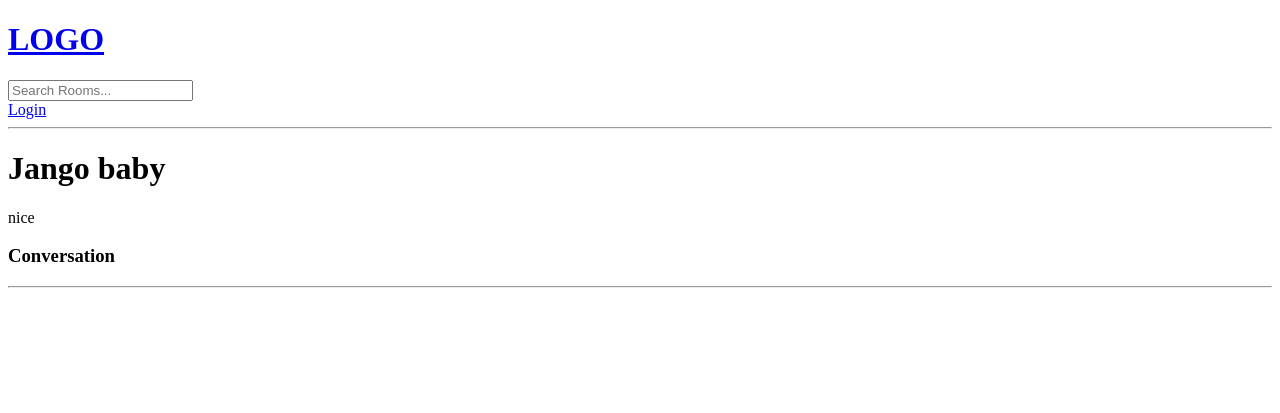
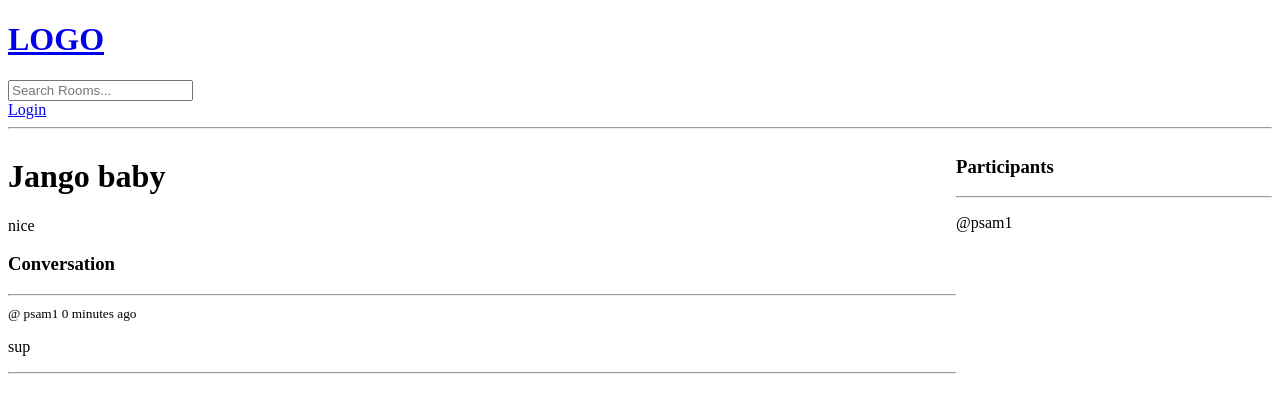
Before and after one commit to SamKhan32/DjangoTutorial, a Django app: page /room/5/ in a window 1280 px wide. Shown: the top 413 px of the page. Run offline with Django 5.2, Linux system fonts and the light colour scheme; data comes from the database, SQL or seed files in the repository; both versions use the stored data as it was after the commit.

Commit message:
3:27:30 - Activity Feed

```diff
--- a/tutorial/base/models.py
+++ b/tutorial/base/models.py
@@ -13,7 +13,7 @@ class Room(models.Model):
     topic = models.ForeignKey(Topic, on_delete=models.SET_NULL, null = True)
     name = models.CharField(max_length=200)
     description = models.TextField(null=True, blank=True)
-    #participants =
+    participants = models.ManyToManyField(User, related_name='participants', blank=True)
     updated = models.DateTimeField(auto_now=True)
     created = models.DateTimeField(auto_now_add=True)
     class Meta:
--- a/tutorial/base/templates/base/room.html
+++ b/tutorial/base/templates/base/room.html
@@ -1,6 +1,17 @@
 {% extends 'main.html' %}
 
 {% block content %}
+
+<style>
+
+    .room-container{
+        display: grid;
+        grid-template-columns: 3fr 1fr;
+    }
+</style>
+<div class = "room-container">
+    <div>
+
 
 <h1>{{room.name}}</h1>
 
@@ -11,5 +22,37 @@
 
     <h3>Conversation</h3>
     <hr>
+    {% for message in room_messages %}
+    <div>
+        {% if request.user == message.user %}
+        <a href="{% url 'delete-message' message.id %}">Delete</a>
+        {% endif %}
+        <small>@ {{message.user}}  {{message.created|timesince}} ago</small>
+        <p>{{message.body}}</p>
+        <hr>
+    </div>
+    {% endfor %}
 </div>
+{% if request.user.is_authenticated %}
+<div class="comment-form">
+    <form method="POST" action="">
+        {% csrf_token %}
+        <input text="text" name="body" placeholder="Write your message here..."/>
+    </form>
+</div>
+</div>
+{% endif %}
+</div>
+<div>
+    <h3>Participants</h3>
+    <hr>
+    {% for user in participants %}
+
+        <div>
+            <p>@{{ user.username }}</p>
+        </div>
+
+    {% endfor %}
+</div>
+
 {% endblock %}
--- a/tutorial/base/urls.py
+++ b/tutorial/base/urls.py
@@ -11,5 +11,5 @@ urlpatterns = [
     path('create-room/', views.createRoom, name = "create-room"),
     path('update-room/<str:pk>/', views.updateRoom, name = "update-room"),
     path('delete-room/<str:pk>/', views.deleteRoom, name = "delete-room"),
-
+    path('delete-message/<str:pk>/', views.deleteMessage, name = "delete-message"),
 ]
--- a/tutorial/base/views.py
+++ b/tutorial/base/views.py
@@ -6,7 +6,7 @@ from django.contrib.auth.models import User
 from django.contrib.auth import authenticate, login, logout
 from django.contrib.auth.decorators import login_required
 from django.http import HttpResponse
-from .models import Room, Topic
+from .models import Room, Topic, Message
 from .forms import RoomForm
 from django.contrib.auth.forms import UserCreationForm
 # Create your views here.
@@ -72,7 +72,17 @@ def home(request):
 
 def room(request,pk):
    room = Room.objects.get(id=pk)
-   context = {'room': room}
+   room_messages = room.message_set.all().order_by('-created')
+   participants = room.participants.all()
+   if request.method == 'POST':
+        message = Message.objects.create(
+           user=request.user,
+           room = room,
+           body= request.POST.get('body') )
+        room.participants.add(request.user)
+        return redirect('room', pk=room.id)
+
+   context = {'room': room, 'room_messages': room_messages, 'participants':participants}
    return render(request, 'base/room.html', context)
 
 @login_required(login_url='login')
@@ -109,3 +119,13 @@ def deleteRoom(request, pk):
         room.delete()
         return redirect('home')
     return render(request, 'base/delete.html', {'obj': room})
+
+@login_required(login_url='login')
+def deleteMessage(request, pk):
+    message = Message.objects.get(id=pk)
+    if request.user != message.user:
+        return HttpResponse('You are not allowed to delete this!')
+    if request.method =="POST":
+        message.delete()
+        return redirect('home')
+    return render(request, 'base/delete.html', {'obj': message})
```
Also changed, not shown: tutorial/base/migrations/0003_alter_room_options_room_participants.py (added), tutorial/db.sqlite3.
